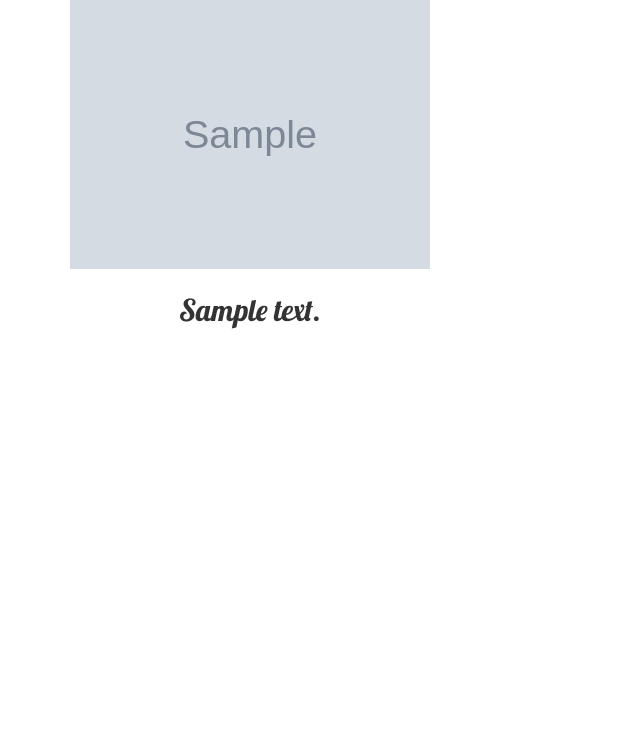
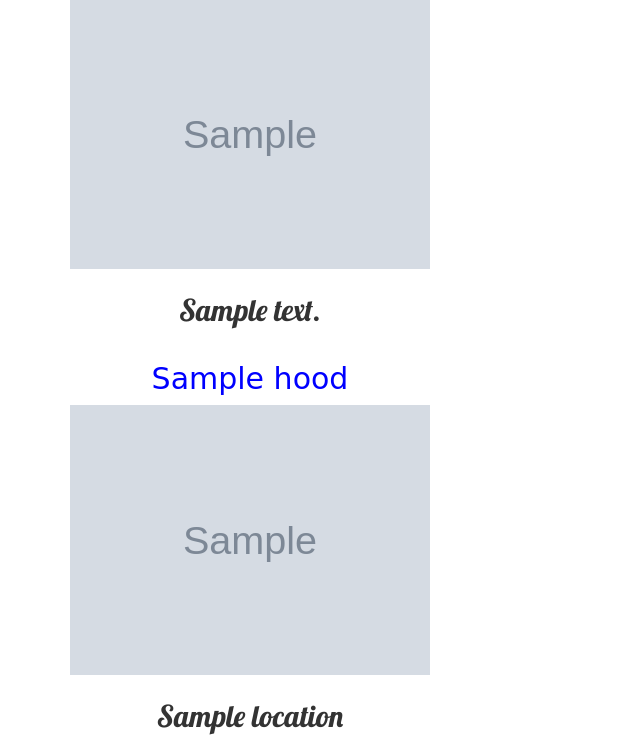
Before and after one commit to UmuhireAnuarithe/Neighborhood, a Django app: template village/templates/home.html in a window 1280 px wide. Shown: the part 170-918 px from the top of the page, without its empty margins (0-640 px from the left). Before the commit the page ends 499 px from the top, so only its background shows below. Run offline with Django 3.2, Linux system fonts and the light colour scheme; tables that the repository leaves empty hold one stand-in row (values such as "Sample post"); the template is opened without the code that fills it: values that come from a table or form of the project are taken from there, most other values are stand-ins (such as "Sample title", 1, 10 or a date in 2020); grey boxes marked "Sample" are stand-in pictures; some libraries are stand-ins or nearby versions.

Commit message:
add changes

```diff
--- a/village/templates/home.html
+++ b/village/templates/home.html
@@ -18,5 +18,22 @@
 
                 {% endfor %}
         </div>
+        <!-- ------------------------- -->
+        <div class="row">
+                        {% for hood in hood %}
+                        <div class="col-xs-4 col-sm-4 col-md-4 col-lg-4">
+                                <link href="https://fonts.googleapis.com/css?family=Lobster&display=swap" rel="stylesheet">
+
+                                <h2 class="text-center" style="font-family: 'Shrikhand', cursive;color:blue;"> {{ hood.name }} </h2>
+
+
+                                <img src="{{event.event_image.url}}" class="img-responsive" alt="Image" height="300" width="400">
+                                <br>
+                                <p class="text-center" style="font-family: 'Lobster', cursive;font-size: 30px;">{{ hood.location }}</p>
+                        </div>
+
+                        {% endfor %}
+                </div>
+                <!-- ------------ -->
 </div>
 {% endblock %}
--- a/village/templates/village.html
+++ b/village/templates/village.html
@@ -3,4 +3,5 @@
 {% block content %}
 {{block.super}}
 <h1>Neighborhood</h1>
+
 {% endblock %}
--- a/village/views.py
+++ b/village/views.py
@@ -4,7 +4,8 @@ from  .models import Profile,Events,User
 from django.contrib.auth.decorators import login_required
 def hood(request):
     events = Events.objects.all()
-    return render(request, 'home.html',{'events':events})
+    hoods = Village.objects.all()
+    return render(request, 'home.html',{'events':events,'hoods':hoods})
 
 @login_required(login_url='/accounts/login/')
 def events(request):
```
Also changed, not shown: village/migrations/0002_village.py (added).
